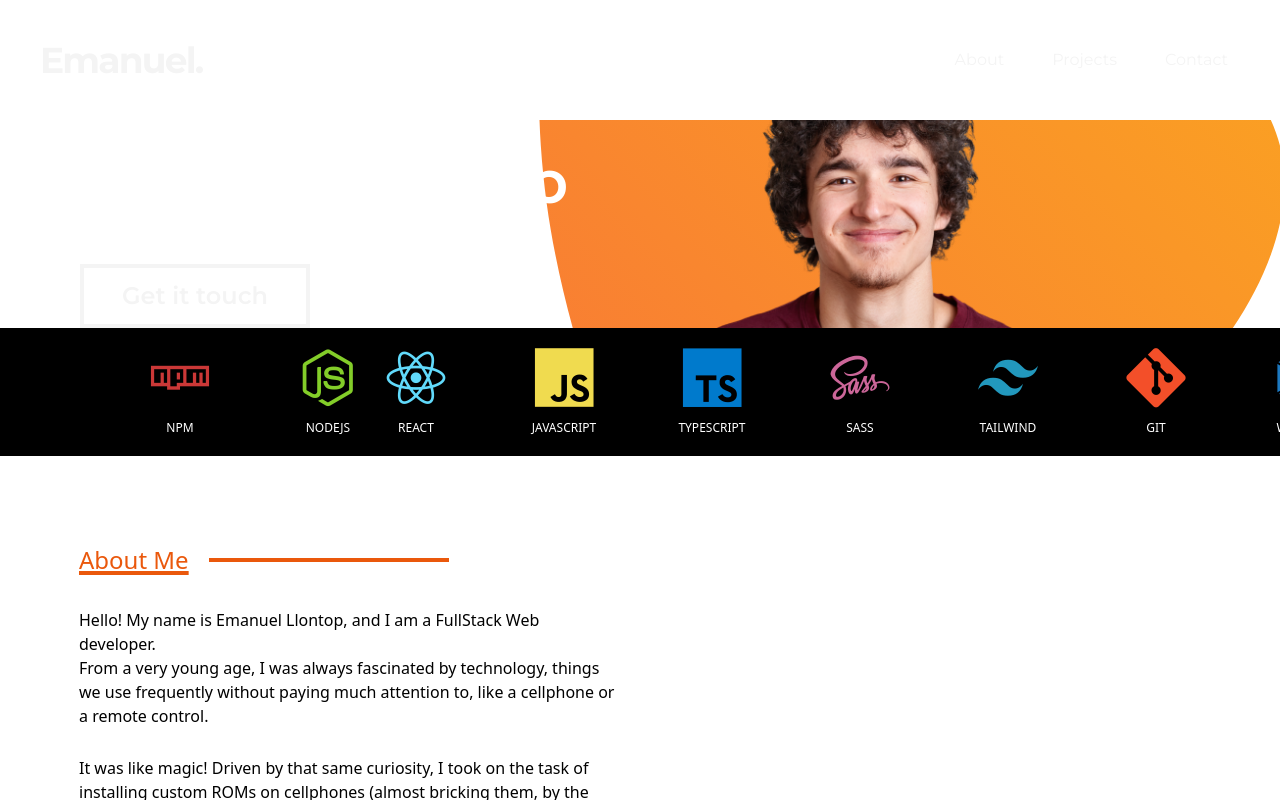
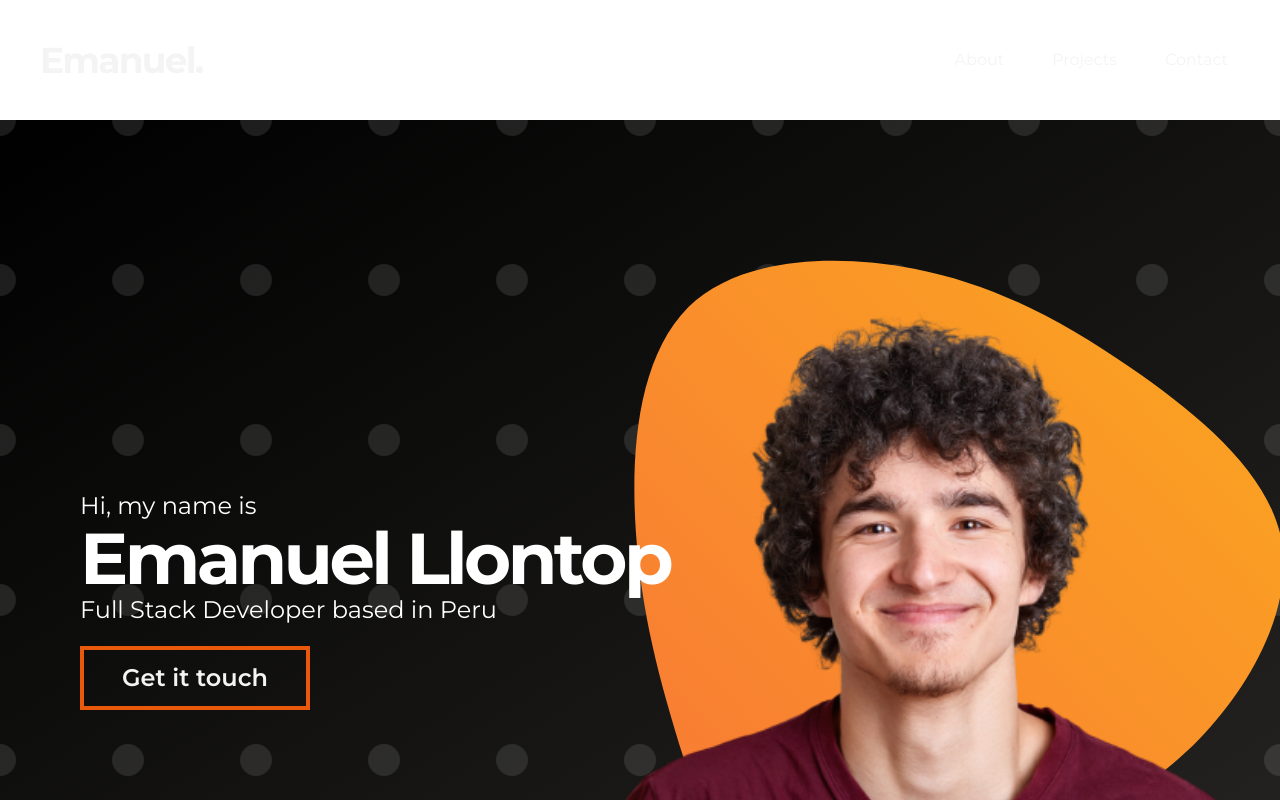
Before and after one commit to WillAvatec/portfolio, a React (Vite) app: page / in a window 1280 px wide. Shown: the top 800 px of the page. Built offline with nearby package versions, Linux system fonts and the light colour scheme.

Commit message:
chore: Abstract dotsImg into background style

```diff
--- a/src/components/Intro/Intro.tsx
+++ b/src/components/Intro/Intro.tsx
@@ -13,7 +13,7 @@ export default function Introduction() {
 
 const IntroWrapper = ({ children }: PropsWithChildren) => {
   return (
-    <div className="relative h-full flex-1 flex flex-col md:flex-row justify-between overflow-hidden">
+    <div className="relative h-screen pt-40 flex-1 flex flex-col md:flex-row justify-between overflow-hidden intro-bg">
       {children}
     </div>
   );
@@ -21,9 +21,9 @@ const IntroWrapper = ({ children }: PropsWithChildren) => {
 
 const Left = () => {
   return (
-    <div className="description flex flex-col justify-center md:-mr-32 px-4 sm:px-8 lg:pl-20 text-white font-Montserrat z-50">
+    <div className="description flex flex-col justify-center md:-mr-32 px-4 sm:px-8 lg:pl-20 text-white font-Montserrat z-20">
       <p className="text-lg md:text-2xl">Hi, my name is</p>
-      <h1 className="text-4xl sm:text-6xl font-semibold tracking-tighter">
+      <h1 className="text-4xl sm:text-6xl lg:text-7xl font-bold tracking-tighter">
         Emanuel Llontop
       </h1>
       <p className="text-lg md:text-2xl pb-5">
@@ -36,14 +36,16 @@ const Left = () => {
 
 const Right = () => {
   return (
-    <div className="relative flex-1 flex items-center justify-center min-w-[50%] z-20 pt-4">
+    <div className="relative flex-1 flex items-center justify-center min-w-[50%] z-10 pt-4">
       <img
         className="absolute right-1/2 top-1/2 translate-x-1/2 -translate-y-1/2 -z-20 w-[520px] md:w-[800px] lg:w-[130%] max-w-none select-none pointer-events-none"
         src={Blob1}
       />
-      <div className="relative h-full w-72 sm:w-[500px] md:w-[400px] lg:w-[430px] xl:w-[600px]">
+
+      {/* w-72 sm:w-[500px] md:w-[400px] lg:w-[430px] xl:w-[600px] possible breakpoints */}
+      <div className="relative h-full w-full">
         <img
-          className="absolute w-full h-full overflow-visible object-cover z-50"
+          className="absolute w-full h-full object-cover overflow-visible z-20"
           alt="placeholder of me"
           src={Me}
         />
@@ -55,7 +57,7 @@ const Right = () => {
 const ContactButton = () => {
   return (
     <button
-      className="text-whitest sm:text-xl md:text-2xl font-semibold z-10 border-whitest border-4 px-2 py-1  sm:px-3 sm:py-2 md:px-4 md:py-3 transition-transform
+      className="text-whitest sm:text-xl md:text-2xl font-semibold z-10 border-orange-600 border-4 px-2 py-1  sm:px-3 sm:py-2 md:px-4 md:py-3 transition-transform
       self-center
       sm:self-auto
     w-[230px]
@@ -64,8 +66,8 @@ const ContactButton = () => {
     focus:outline-offset-6
     focus:outline-8
     focus:outline-whitest
-    hover:text-blackest
-    hover:bg-whitest
+    hover:bg-orange-600
+    active:bg-orange-600
     "
     >
       Get it touch
```
